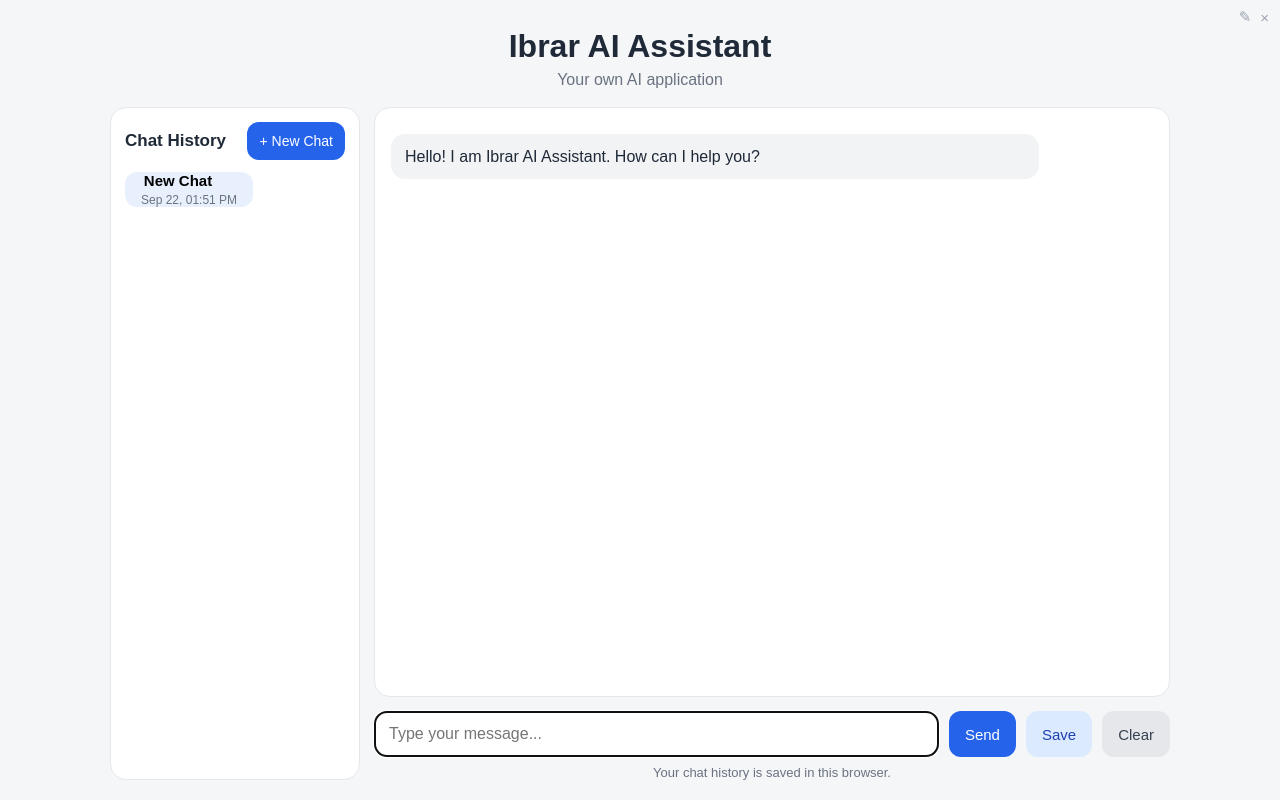
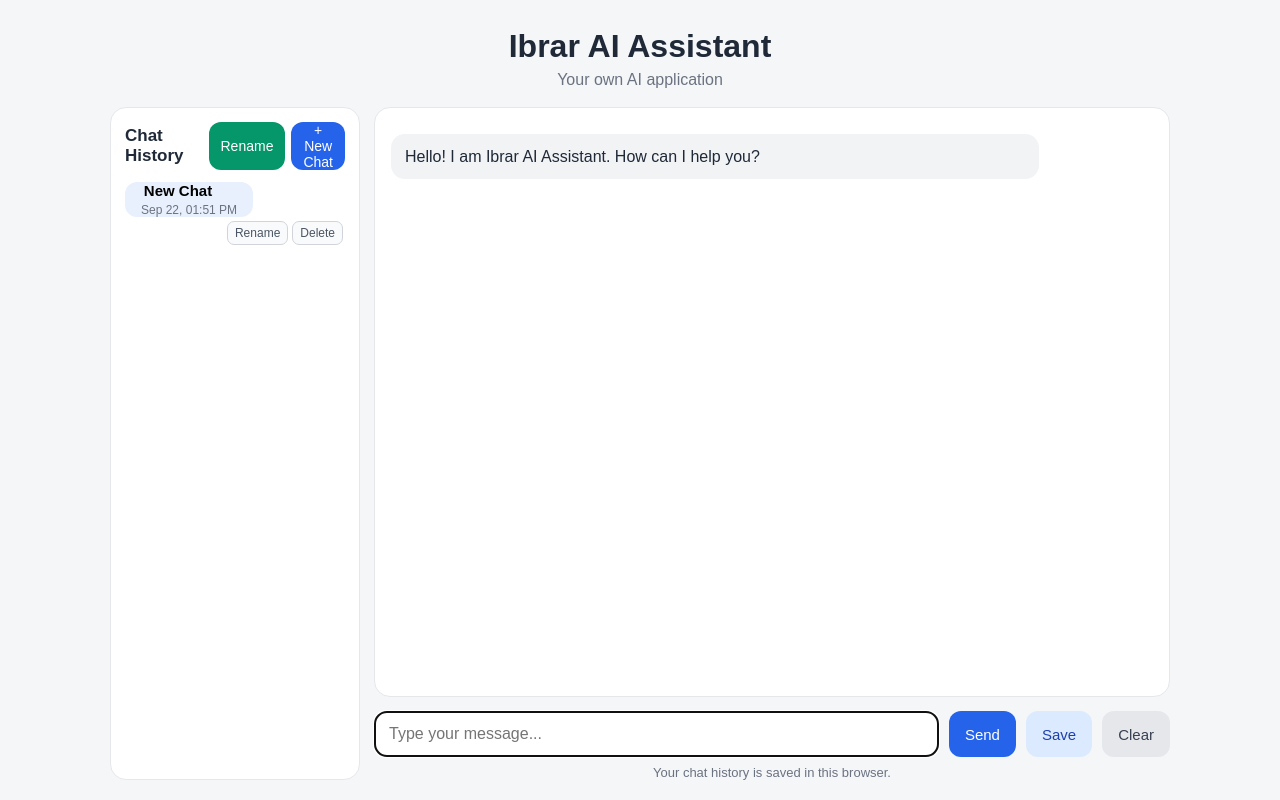
Before and after one commit to Ibrar0064/ibrar-ai-assistant, a website: page public/index.html in a window 1280 px wide. Drawn offline with Linux system fonts and the light colour scheme.

Commit message:
Improve chat rename controls and selected chat behavior

```diff
--- a/public/index.html
+++ b/public/index.html
@@ -14,14 +14,16 @@
     .history-panel { background: white; border: 1px solid #e5e7eb; border-radius: 16px; padding: 14px; display: flex; flex-direction: column; min-width: 0; }
     .history-header { display: flex; align-items: center; justify-content: space-between; gap: 8px; margin-bottom: 12px; }
     .history-header h2 { font-size: 17px; margin: 0; }
-    #newChat { background: #2563eb; color: white; min-height: 38px; padding: 0 12px; font-size: 14px; }
+    #newChat, #renameSelected { color: white; min-height: 38px; padding: 0 12px; font-size: 14px; }
+    #newChat { background: #2563eb; }
+    #renameSelected { background: #059669; }
     #historyList { overflow-y: auto; flex: 1; }
     .history-row { position: relative; margin-bottom: 8px; }\n    .history-item { width: 100%; text-align: left; background: #f8fafc; color: #374151; padding: 10px 82px 10px 11px; min-height: auto; border: 1px solid #e5e7eb; overflow: hidden; }
     .history-item.active { background: #e8f0fe; border-color: #93c5fd; }
     .history-title { display: block; font-weight: 600; white-space: nowrap; overflow: hidden; text-overflow: ellipsis; padding-right: 22px; }
     .history-date { display: block; margin-top: 4px; font-size: 12px; color: #6b7280; }
-    .history-actions { display: flex; gap: 3px; position: absolute; right: 8px; top: 8px; z-index: 3; }
-    .history-action { border: 0; background: transparent; color: #9ca3af; padding: 0 3px; font-size: 15px; min-height: auto; }
+    .history-actions { display: flex; gap: 4px; justify-content: flex-end; padding: 3px 2px 0; }
+    .history-action { border: 1px solid #d1d5db; background: #f8fafc; color: #4b5563; padding: 4px 7px; font-size: 12px; min-height: auto; border-radius: 7px; }
     .history-action:hover { color: #2563eb; }
     .history-action.delete:hover { color: #dc2626; }
     .chat-area { display: flex; flex-direction: column; min-width: 0; }
@@ -53,7 +55,7 @@
     <header><h1>Ibrar AI Assistant</h1><p class="subtitle">Your own AI application</p></header>
     <div class="workspace">
       <aside class="history-panel">
-        <div class="history-header"><h2>Chat History</h2><button id="newChat" type="button">+ New Chat</button></div>
+        <div class="history-header"><h2>Chat History</h2><div style="display:flex;gap:6px;"><button id="renameSelected" type="button">Rename</button><button id="newChat" type="button">+ New Chat</button></div></div>
         <div id="historyList"></div>
       </aside>
       <section class="chat-area">
@@ -82,7 +84,7 @@
   <script>
     const chat = document.getElementById("chat"), form = document.getElementById("chatForm"), input = document.getElementById("message");
     const send = document.getElementById("send"), save = document.getElementById("save"), clear = document.getElementById("clear");
-    const newChat = document.getElementById("newChat"), historyList = document.getElementById("historyList");
+    const newChat = document.getElementById("newChat"), renameSelected = document.getElementById("renameSelected"), historyList = document.getElementById("historyList");
     const renameBackdrop = document.getElementById("renameBackdrop"), renameInput = document.getElementById("renameInput");
     const renameCancel = document.getElementById("renameCancel"), renameConfirm = document.getElementById("renameConfirm");
     const CHATS_KEY = "ibrar_ai_chat_history_v2", OLD_KEY = "ibrar_ai_chat_history_v1";
@@ -122,13 +124,14 @@
         const title=document.createElement("span"); title.className="history-title"; title.textContent=item.title;
         const date=document.createElement("span"); date.className="history-date"; date.textContent=formatDate(item.updatedAt);
         const actions=document.createElement("span"); actions.className="history-actions";
-        const renameButton=document.createElement("button"); renameButton.type="button"; renameButton.className="history-action"; renameButton.textContent="✎"; renameButton.title="Rename chat";
+        const renameButton=document.createElement("button"); renameButton.type="button"; renameButton.className="history-action"; renameButton.textContent="Rename"; renameButton.title="Rename this chat";
         renameButton.addEventListener("click",(event)=>{event.stopPropagation(); openRename(item.id);});
-        const deleteButton=document.createElement("button"); deleteButton.type="button"; deleteButton.className="history-action delete"; deleteButton.textContent="×"; deleteButton.title="Delete this chat";
+        const deleteButton=document.createElement("button"); deleteButton.type="button"; deleteButton.className="history-action delete"; deleteButton.textContent="Delete"; deleteButton.title="Delete this chat";
         deleteButton.addEventListener("click",(event)=>{event.stopPropagation(); deleteChat(item.id);});
-        actions.appendChild(renameButton); actions.appendChild(deleteButton); button.appendChild(actions); button.appendChild(title); button.appendChild(date);
+        actions.appendChild(renameButton); actions.appendChild(deleteButton);
+        button.appendChild(title); button.appendChild(date);
         button.addEventListener("click",()=>loadChat(item.id));
-        wrapper.appendChild(button); historyList.appendChild(wrapper);
+        wrapper.appendChild(button); wrapper.appendChild(actions); historyList.appendChild(wrapper);
       });
     }
     function createChat() {
@@ -149,6 +152,7 @@
     }
     function openRename(id) {
       const item=chats.find((chatItem)=>chatItem.id===id); if(!item)return;
+      activeChatId=id; conversationHistory=item.messages.map((message)=>({role:message.role,content:message.content})); renderChat(); renderHistoryPanel();
       renameChatId=id; renameInput.value=item.title==="New Chat" ? "" : item.title; renameBackdrop.classList.add("show");
       setTimeout(()=>{renameInput.focus(); renameInput.select();},0);
     }
@@ -192,6 +196,7 @@
     newChat.addEventListener("click",()=>{if(conversationHistory.length)saveCurrentChat();createChat();});
     clear.addEventListener("click",clearCurrentChat);
     renameConfirm.addEventListener("click",renameActiveChat);
+    renameSelected.addEventListener("click",()=>{if(activeChatId)openRename(activeChatId);else alert("Please select a chat first.");});
     renameCancel.addEventListener("click",closeRename);
     renameBackdrop.addEventListener("click",(event)=>{if(event.target===renameBackdrop)closeRename();});
     renameInput.addEventListener("keydown",(event)=>{if(event.key==="Enter"){event.preventDefault();renameActiveChat();} if(event.key==="Escape"){event.preventDefault();closeRename();}});
```
